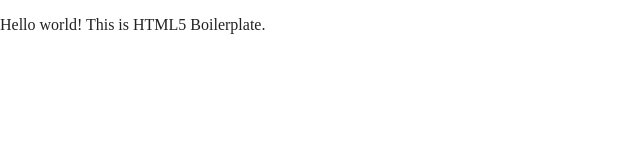
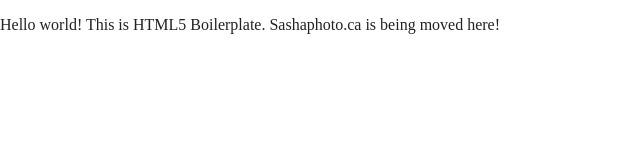
Before and after one commit to sashaphoto/sashaphoto, a website built with Parcel: page index.html in a window 1280 px wide. Shown: the whole page, without its empty margins (0-640 px from the left). Built offline with nearby package versions, Linux system fonts and the light colour scheme.

Commit message:
add hello world message

```diff
--- a/index.html
+++ b/index.html
@@ -25,7 +25,7 @@
 <body>
 
   <!-- Add your site or application content here -->
-  <p>Hello world! This is HTML5 Boilerplate.</p>
+  <p>Hello world! This is HTML5 Boilerplate. Sashaphoto.ca is being moved here!</p>
   <script src="js/vendor/modernizr-3.11.2.min.js"></script>
   <script src="js/plugins.js"></script>
   <script src="js/main.js"></script>
```
